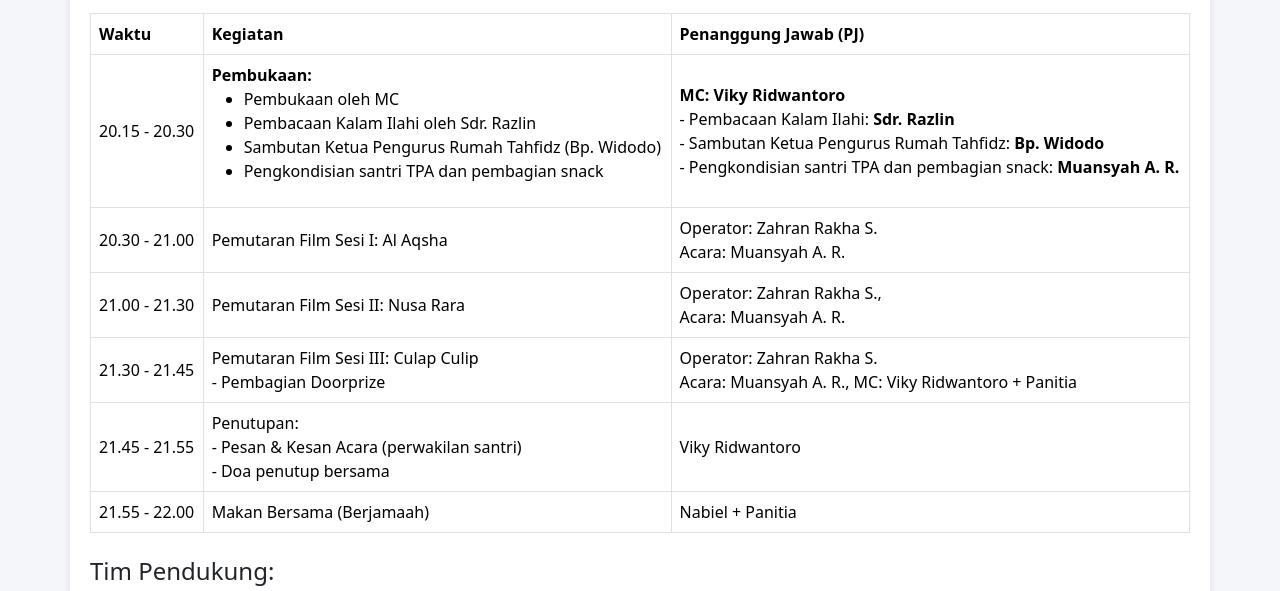
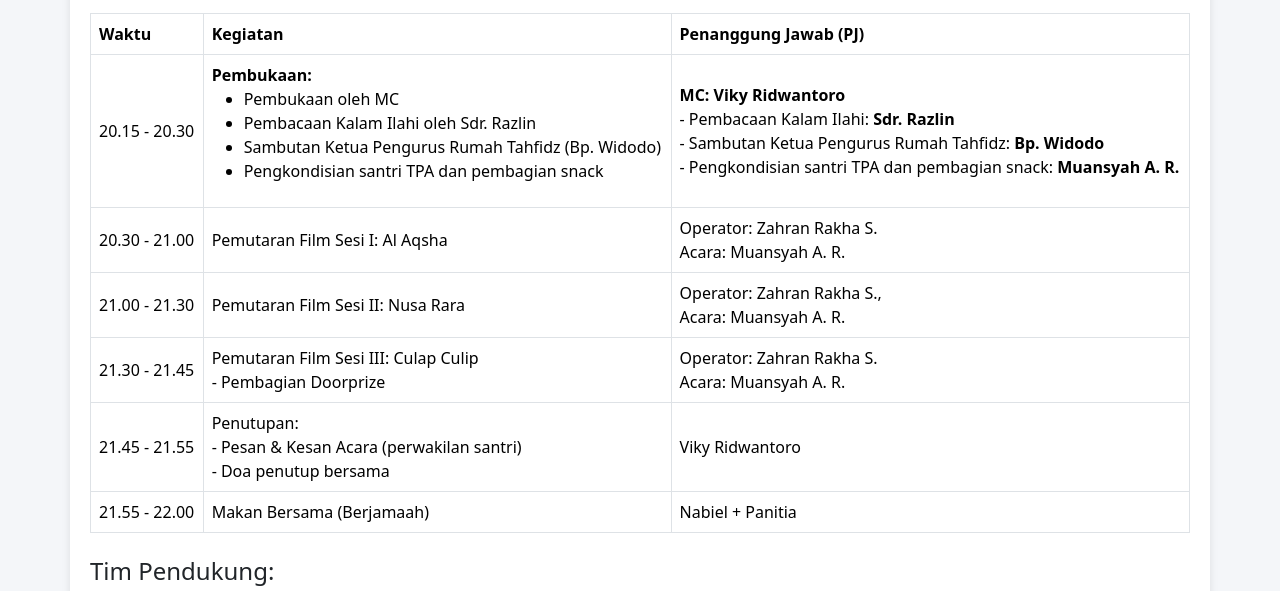
Before and after one commit to pesmaRH/nobarRH.io, a plain HTML site: page index.html in a window 1280 px wide. Shown: the part 141-732 px from the top of the page. Drawn offline with nearby package versions, Linux system fonts and the light colour scheme.

Commit message:
Update index.html
update sesi III

```diff
--- a/index.html
+++ b/index.html
@@ -89,7 +89,7 @@
                 <tr>
                     <td>21.30 - 21.45</td>
                     <td>Pemutaran Film Sesi III: Culap Culip<br>- Pembagian Doorprize</td>
-                    <td>Operator: Zahran Rakha S. <br>Acara: Muansyah A. R., MC: Viky Ridwantoro + Panitia</td>
+                    <td>Operator: Zahran Rakha S. <br>Acara: Muansyah A. R.</td>
                 </tr>
                 <tr>
                     <td>21.45 - 21.55</td>
```
